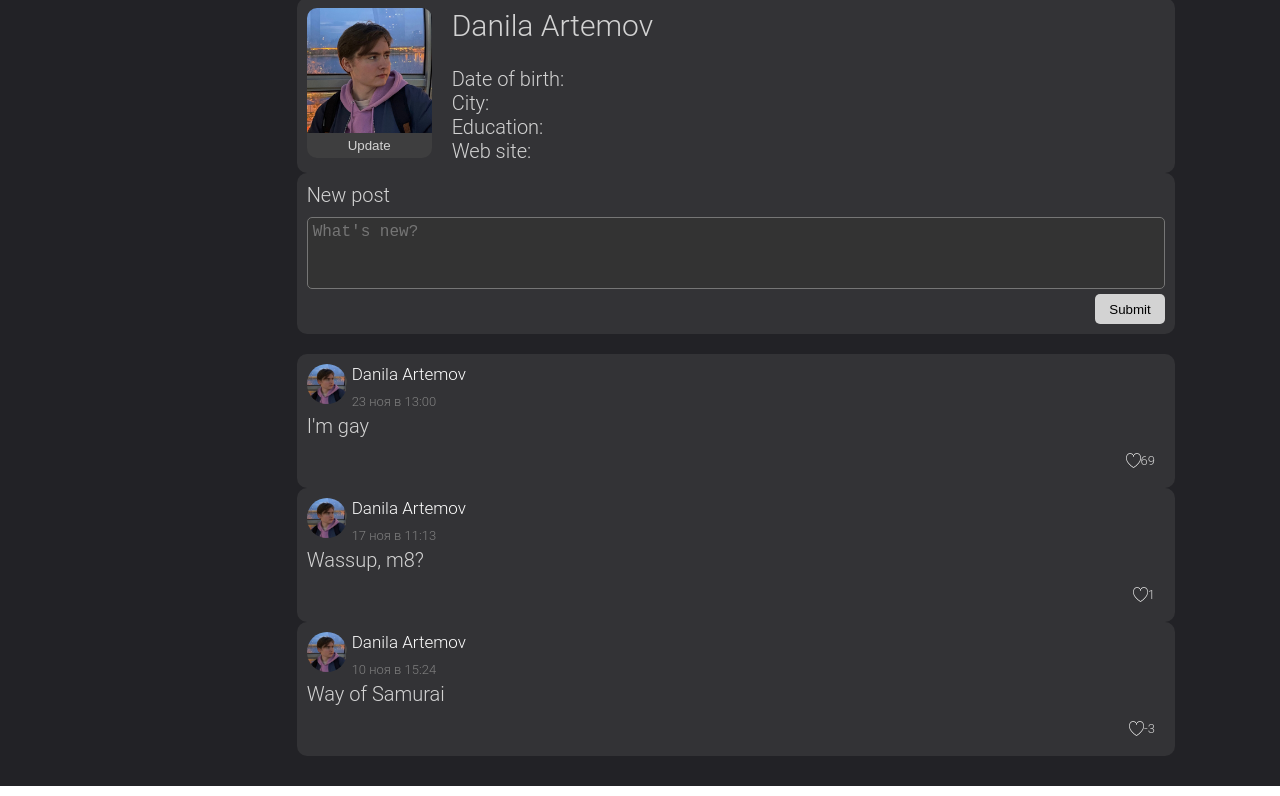
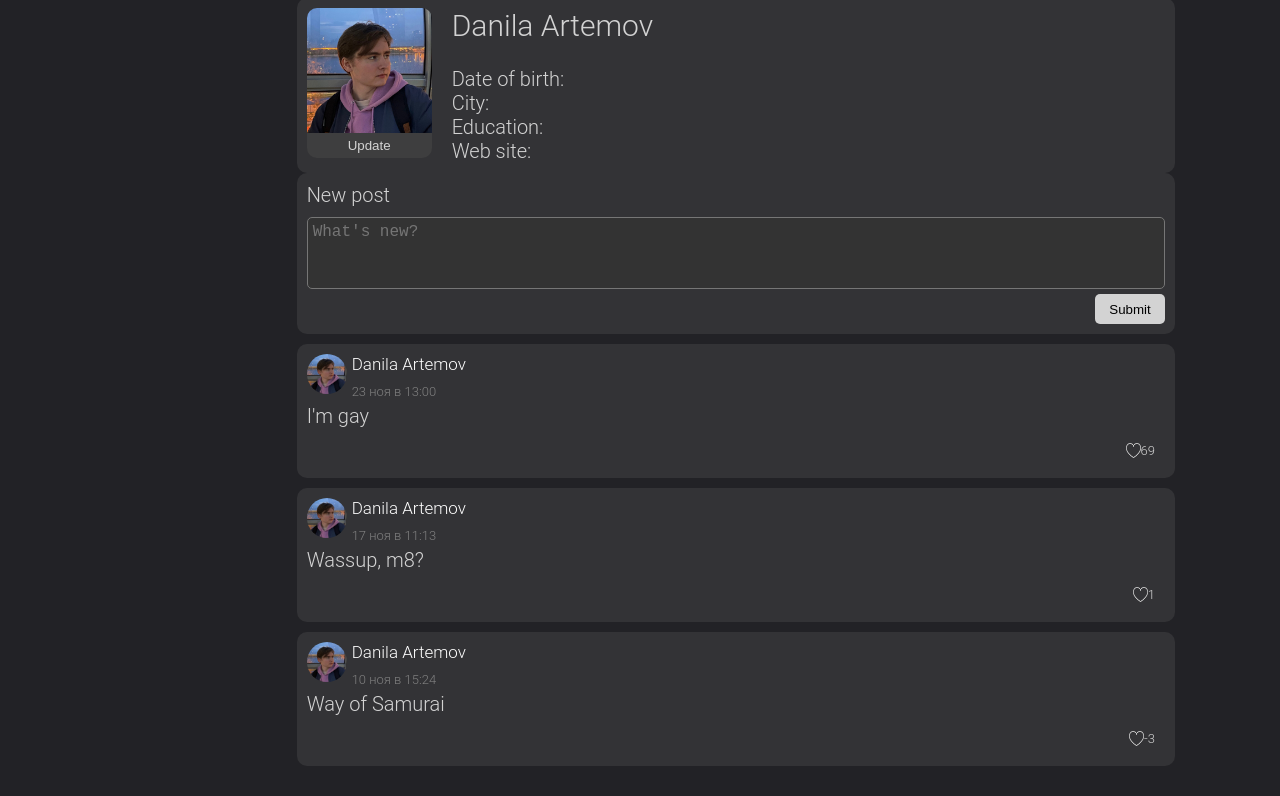
Before and after one commit to lonsdale007/first-app, a React (Create React App) app: page /profile in a window 1280 px wide. Shown: the part 292-1088 px from the top of the page. Built offline with nearby package versions, Linux system fonts and the light colour scheme; a web font is replaced by a local one.

Commit message:
настроил отступы

```diff
--- a/src/components/Profile/PostBlock/Posts/Posts.module.css
+++ b/src/components/Profile/PostBlock/Posts/Posts.module.css
@@ -1,5 +1,5 @@
 .posts {
     display: flex;
     flex-direction: column;
-    margin-top: 10px;
+    gap: 10px;
 }
```
